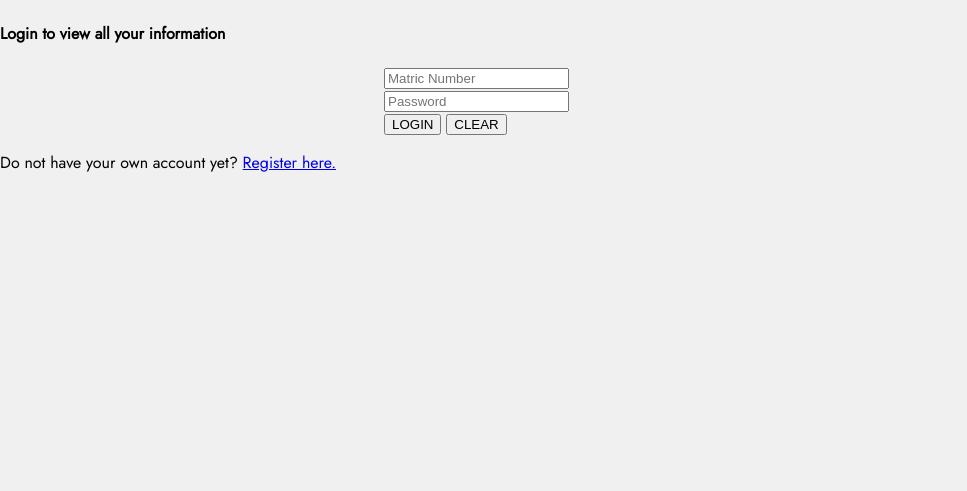
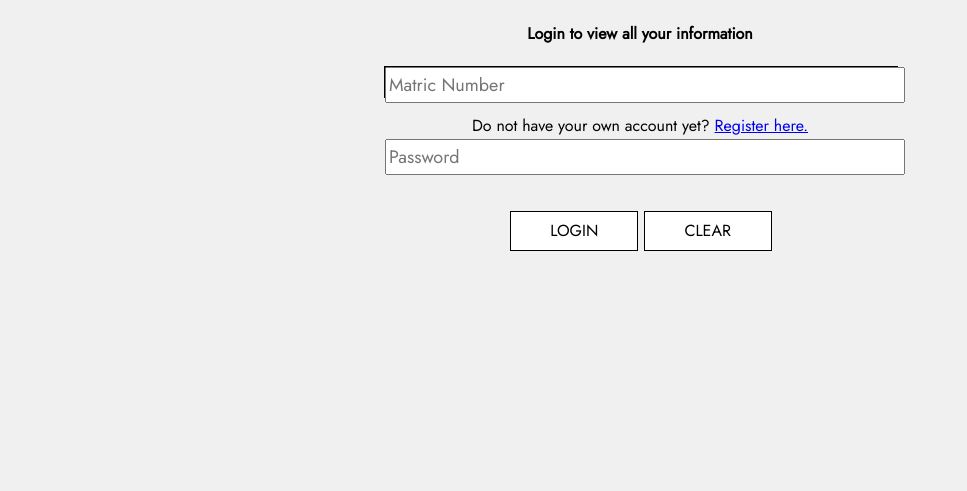
Before and after one commit to ccy7701/MYKPI_SEM, a PHP site: page /login.php in a window 1280 px wide. Shown: the part 136-627 px from the top of the page, without its empty margins (0-967 px from the left). Run offline with PHP 8.4, Linux system fonts and the light colour scheme.

Commit message:
Update style.css

```diff
--- a/css/style.css
+++ b/css/style.css
@@ -78,7 +78,7 @@ footer {
     padding: 14px 16px;
 }
 
-#loginform #btnlogin, #regform #btnreg, #editPersonalInfo #btnedit {
+#loginform, #regform #btnreg, #editPersonalInfo #btnedit {
     height: 40px;
     background-color: white;
     border: 1px solid black;
@@ -88,13 +88,13 @@ footer {
     transition: background-color 0.1s, color 0.1s;
 }
 
-#loginform #btnlogin:hover, #regform #btnreg:hover, #editPersonalInfo #btnedit:hover {
+#loginform, #regform #btnreg:hover, #editPersonalInfo #btnedit:hover {
     cursor: pointer;
     background-color: #333333;
     color: white;
 }
 
-#loginform #fieldlogin, #regform #fieldreg,
+#loginform, #regform #fieldreg,
 #regform #selectreg, #editPersonalInfo #editfield,
 #editPersonalInfo #select, #editChallengeRecord #editfield,
 #editChallengeRecord #select, #editActivityRecord #editfield,
@@ -145,6 +145,93 @@ footer {
     color: white;
 }
 
+
+/*Index.php imported css*/
+.block {
+    text-align: center;
+    background-color: #D9DADB;
+    color: black;
+    width: 50%;
+    transition: background-color 0.1s;
+    color: 0.1s;
+}
+
+.block:hover {
+    background-color: #555555;
+    color: white;
+}
+
+.block i {
+    text-align: left;
+    margin-left: 20px;
+    margin-right: 20px;
+    padding-top: 10px;
+    font-size: 100px;
+}
+
+.block p {
+    margin-left: 20px;
+    margin-right: 20px;
+    font-size: 18px;
+}
+
+button.icon {
+    background: none;
+    border: none;
+    cursor: pointer;
+    padding: 0;
+    font: inherit;
+}
+
+#center-content {
+    display: flex;
+    flex-direction: column;
+    justify-content: center;
+    align-items: center;
+}
+
+@media screen and (max-width: 720px) {  /* CSS when pages are resized to smaller or for mobile screen */
+    .block {
+        width: 75%;
+    }
+}
+
+/*End of Index.php*/
+
+
+
+/*Login.php*/
+
+#center-content-login {
+    text-align: center;
+}
+
+.fieldlogin{
+    height: 30px;
+    width: 100%;
+    display: block;
+    margin-bottom: 10px;
+    font-size: 18px;
+    font-family: Jost, monospace;
+}
+
+.btnlogin{
+    height: 40px;
+    background-color: white;
+    border: 1px solid black;
+    width: 25%;
+    font-size: 16px;
+    font-family: Jost, monospace;
+    transition: background-color 0.1s, color 0.1s;
+}
+
+.btnlogin:hover{
+    cursor: pointer;
+    background-color: #333333;
+    color: white;
+}
+/*End login.php*/
+
 @media screen and (max-width: 600px) {  /* CSS when pages are resized to smaller or for mobile screen */
     .topnav a:not(:first-child) {
         display: none;
```
